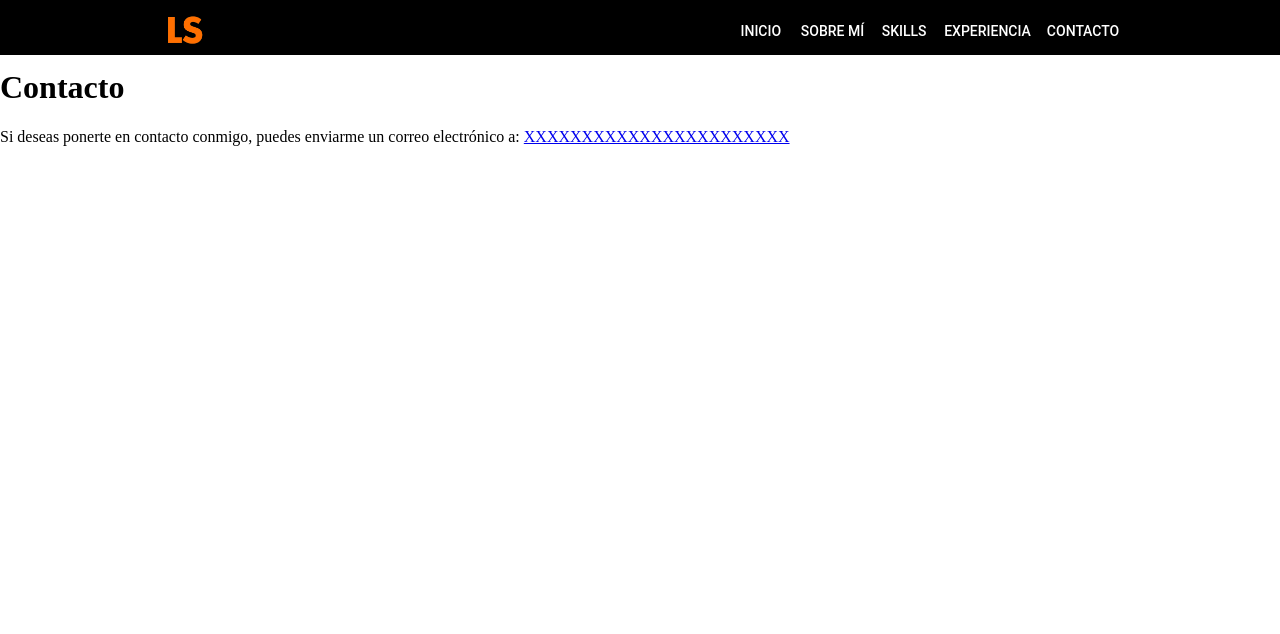
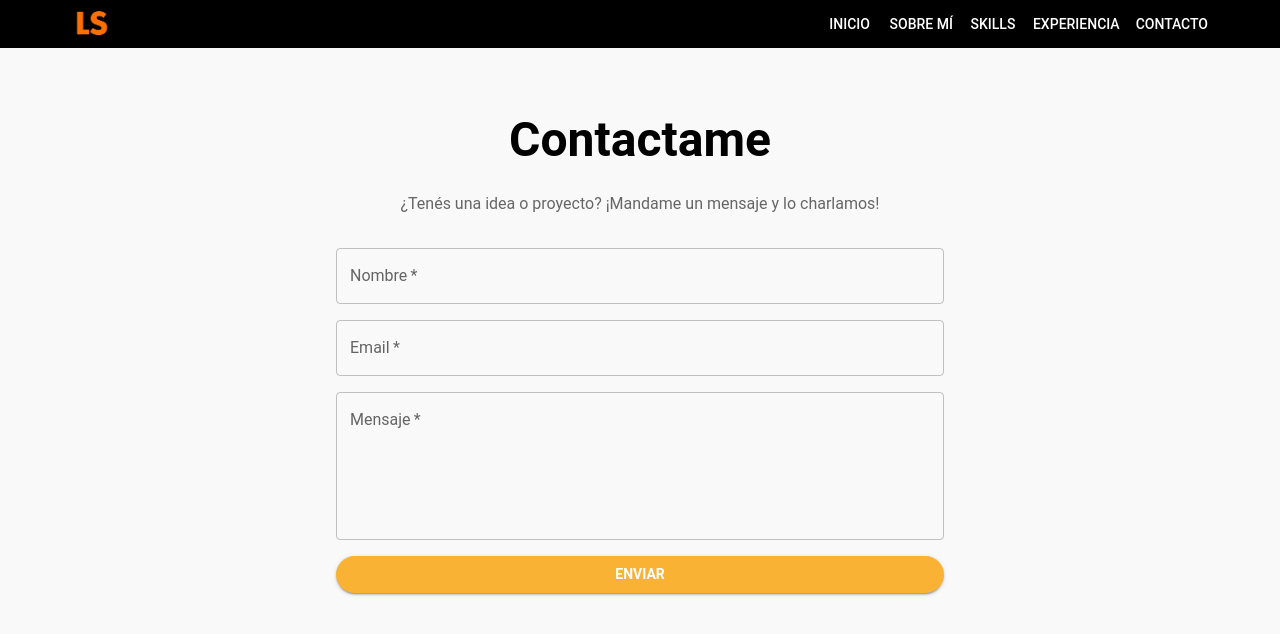
Before and after one commit to Lucadev06/mi-perfolio, a React (Vite) app: page /contacto in a window 1280 px wide. Shown: the top 634 px of the page. Built offline with nearby package versions, Linux system fonts and the light colour scheme.

Commit message:
feat/contacto

```diff
--- a/src/Header.tsx
+++ b/src/Header.tsx
@@ -1,4 +1,4 @@
-import { Box, Button, Drawer, IconButton } from "@mui/material";
+import { Box, Button, Drawer, IconButton, Tooltip } from "@mui/material";
 import MenuIcon from "@mui/icons-material/Menu";
 import CloseIcon from "@mui/icons-material/Close";
 import { useNavigate } from "react-router-dom";
@@ -32,15 +32,19 @@ export const Header = () => {
               backgroundColor: "black",
             }}
           >
-
             <Box sx={{ display: "flex", alignItems: "center" }}>
-              <img
-                src="/logo.png"
-                alt="Logo"
-                style={{ width: "4.5rem", height: "auto", marginLeft: "4rem" }}
-              />
+              <Tooltip title="Luca Simonazzi">
+                <img
+                  src="/logo.png"
+                  alt="Logo"
+                  style={{
+                    width: "4.5rem",
+                    height: "auto",
+                    marginLeft: "4rem",
+                  }}
+                />
+              </Tooltip>
             </Box>
-
 
             <IconButton onClick={() => setIsDrawerOpen(true)}>
               <MenuIcon sx={{ color: "white" }} />
@@ -130,16 +134,21 @@ export const Header = () => {
         <Box
           sx={{
             display: "flex",
-            justifyContent: "center",
+            justifyContent: "space-between",
             alignItems: "center",
             backgroundColor: "black",
             boxSizing: "border-box",
-            position: "relative",
-            bottom: "-7px",
-            height: "3rem"
+            padding: "0 4rem",
+            height: "3rem",
           }}
         >
-          <img src="/logo.png" alt="Logo" width="5%" />
+          <Tooltip title="Luca Simonazzi">
+            <img
+              src="/logo.png"
+              alt="Logo"
+              style={{ height: "3.5rem", cursor: "pointer" }}
+            />
+          </Tooltip>
 
           <Box sx={{ marginLeft: "40%" }}>
             <Button
--- a/src/contacto/Contacto.tsx
+++ b/src/contacto/Contacto.tsx
@@ -1,11 +1,62 @@
+import { Box, TextField, Typography, Button } from "@mui/material";
+
 export const Contacto = () => {
     return (
-        <div>
-            <h1>Contacto</h1>
+        <Box
+            sx={{
 
-            <p>
-                Si deseas ponerte en contacto conmigo, puedes enviarme un correo electrónico a: <a href="mailto:XXXXXXXXXXXXXXXXXXXXXXX">XXXXXXXXXXXXXXXXXXXXXXX</a>
-            </p>
-        </div>
-    )
-}
+                backgroundColor: "#f9f9f9",
+                padding: "4rem 2rem",
+                display: "flex",
+                flexDirection: "column",
+                alignItems: "center",
+                justifyContent: "center",
+            }}
+        >
+            <Typography
+                variant="h3"
+                sx={{ fontWeight: "bold", mb: 3, textAlign: "center" }}
+            >
+                Contactame
+            </Typography>
+
+            <Typography sx={{ mb: 4, color: "#666", textAlign: "center" }}>
+                ¿Tenés una idea o proyecto? ¡Mandame un mensaje y lo charlamos!
+            </Typography>
+
+            <Box
+                component="form"
+                sx={{
+                    display: "flex",
+                    flexDirection: "column",
+                    gap: 2,
+                    width: "50%",
+
+                }}
+
+            >
+                <TextField label="Nombre" variant="outlined" required sx={{width: "100%"}}/>
+                <TextField label="Email" type="email" variant="outlined" required />
+                <TextField
+                    label="Mensaje"
+                    variant="outlined"
+                    multiline
+                    rows={5}
+                    required
+                />
+                <Button
+                    type="submit"
+                    variant="contained"
+                    sx={{
+                        backgroundColor: "#f9b234",
+                        fontWeight: "bold",
+                        "&:hover": { backgroundColor: "#e5a020" },
+                        borderRadius: "2rem",
+                    }}
+                >
+                    Enviar
+                </Button>
+            </Box>
+        </Box>
+    );
+};
--- a/src/inicio/Inicio.tsx
+++ b/src/inicio/Inicio.tsx
@@ -1,7 +1,13 @@
 import { Box, Button, Typography, useMediaQuery } from "@mui/material";
+import { useNavigate } from "react-router-dom";
 
 export const Inicio = () => {
     const isDesktop = useMediaQuery("(min-width:960px)");
+    const navigate = useNavigate();
+    const redirectToContact = () => {
+
+        navigate("/contacto");
+    };
 
     return (
         <Box
@@ -77,8 +83,8 @@ export const Inicio = () => {
                             width: "100%",
                             height: "100%",
                             backfaceVisibility: "hidden",
-                             clipPath:
-                       "polygon(30% 0%, 70% 0%, 100% 30%, 100% 70%, 100% 100%, 17% 100%, 0% 70%, 0% 30%)",
+                            clipPath:
+                                "polygon(30% 0%, 70% 0%, 100% 30%, 100% 70%, 100% 100%, 17% 100%, 0% 70%, 0% 30%)",
                             backgroundColor: "#fff3db",
                             boxShadow: "0 12px 36px rgba(0,0,0,0.15)",
                             zIndex: 2,
@@ -105,8 +111,8 @@ export const Inicio = () => {
                             height: "100%",
                             transform: "rotateY(180deg)",
                             backfaceVisibility: "hidden",
-                               clipPath:
-                        "polygon(30% 0%, 70% 0%, 100% 30%, 100% 70%, 100% 100%, 30% 100%, 0% 70%, 0% 30%)",
+                            clipPath:
+                                "polygon(30% 0%, 70% 0%, 100% 30%, 100% 70%, 100% 100%, 30% 100%, 0% 70%, 0% 30%)",
                             backgroundColor: "#fff3db",
                             boxShadow: "0 12px 36px rgba(0,0,0,0.15)",
                             zIndex: 1,
@@ -175,6 +181,7 @@ export const Inicio = () => {
                                 backgroundColor: "#e5a020",
                             },
                         }}
+                        onClick={redirectToContact}
                     >
                         Contactame
                     </Button>
--- a/src/main.tsx
+++ b/src/main.tsx
@@ -2,7 +2,7 @@ import React from 'react';
 import ReactDOM from 'react-dom/client';
 import App from './App';
 import { ThemeProvider } from '@mui/material/styles';
-import theme from './theme'; // fijate que esta ruta coincida con donde guardaste el archivo
+import theme from './theme';
 
 ReactDOM.createRoot(document.getElementById('root')!).render(
   <React.StrictMode>
```
